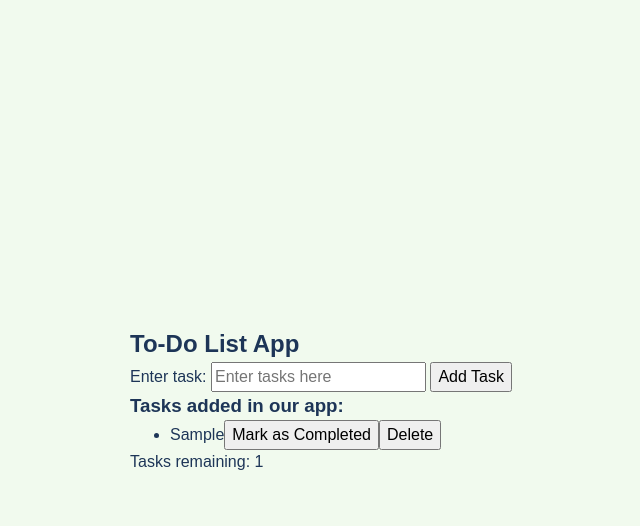
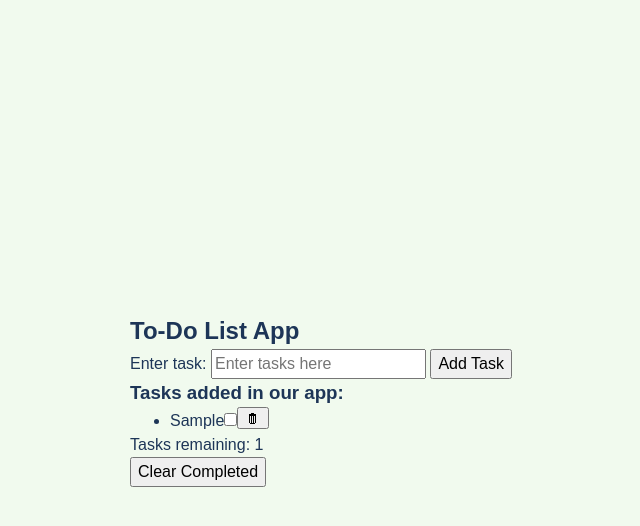
Before and after one commit to irm1005-itec1005-fall-2023/assignment-04-jt-ruddy, a plain HTML site: page index.html in a window 1280 px wide. Both pictures are taken after typing "Sample" into the empty fields and a click on the button "Add Task". Shown: the whole page, without its empty margins (319-959 px from the left). Drawn offline with Linux system fonts and the light colour scheme.

Commit message:
Add Changes

```diff
--- a/index.html
+++ b/index.html
@@ -20,30 +20,15 @@
   <!-- Set the main stylesheet -->
   <link rel="stylesheet" href="./style.css" />
 
-  <!-- Set the Favicon  -->
-  <link rel="icon" href="./images/favicon/rocket.svg" type="image/svg+xml" />
 </head>
 <body>
 
-  <!--
-
-    Assignment 04 - Finishing a Todo List App
-
-    Instructions:
-
-    Important checklist:
-
-    - Are users able to create and delete to do list items?
-    - Have you set a favicon? (included - but it's a rocket)
-    - Has a team member conducted a code review and left a GitHub Issue in your repo?
-    - Have you conducted a code review and left a GitHub Issue on your team member's repo?
-
-  -->
 
 <!-- Create a form with a submit button.
   Make a list that will display each item as they are added.
   The added elements must have buttons to mark them done and then delete them.
 -->
+
 
 <main>
 <section class="complete-form">
@@ -71,6 +56,8 @@
 
     <p id="task-count"></p>
 
+    <button id="clear-completed">Clear Completed</button>
+
   </section>
 
 </section>
--- a/script.js
+++ b/script.js
@@ -1,12 +1,6 @@
-/* Assignment 04: Finishing a Todo List App */
-
-// Backend of the code
-
 todoItems = [];
 
-
 function addToDoItem(text) {
-
   if (typeof text !== 'string') {
     console.error('Error: ' + text + ' is not a string. Text entered must be a String.');
     return;
@@ -39,7 +33,6 @@ function markToDoItemAsIncomplete(todoId) {
   }
 }
 
-
 function deleteToDoItem(todoId) {
   todoItems = todoItems.filter((todo) => todo.id !== todoId);
 }
@@ -53,6 +46,7 @@ document.addEventListener('DOMContentLoaded', function () {
   const taskInput = document.getElementById('name-input');
   const taskList = document.getElementById('task-items');
   const taskCount = document.getElementById('task-count');
+  const clearCompletedButton = document.getElementById('clear-completed');
 
   form.addEventListener('submit', function (event) {
     event.preventDefault();
@@ -65,42 +59,62 @@ document.addEventListener('DOMContentLoaded', function () {
     }
   });
 
+  clearCompletedButton.addEventListener('click', function () {
+    clearCompletedTasks();
+    displayTasks();
+  });
+
   function displayTasks() {
     taskList.innerHTML = '';
 
     todoItems.forEach(function (todo) {
       const li = document.createElement('li');
-        li.textContent = todo.text;
 
-        const completeButton = document.createElement('button');
 
-        completeButton.textContent = todo.completed ? 'Mark as Incomplete' : 'Mark as Completed';
 
-        completeButton.addEventListener('click', function () {
-            if (todo.completed) {
-                markToDoItemAsIncomplete(todo.id);
-              } else {
-                markToDoItemAsCompleted(todo.id);
-              }
+      const span = document.createElement('span');
+      span.textContent = todo.text;
+
+      li.appendChild(span);
+
+
+      const checkbox = document.createElement('input');
+      checkbox.type = 'checkbox';
+      checkbox.checked = todo.completed;
+      checkbox.addEventListener('change', function () {
+        toggleCompletion(todo.id);
         displayTasks();
       });
 
+      li.appendChild(checkbox);
+
       const deleteButton = document.createElement('button');
 
-        deleteButton.textContent = 'Delete';
+      const trashIcon = document.createElement('img');
+      trashIcon.src = './images/favicon/deleteB2.ico';
+      trashIcon.alt = 'Delete';
+
+      deleteButton.appendChild(trashIcon);
+
 
       deleteButton.addEventListener('click', function () {
         deleteToDoItem(todo.id);
         displayTasks();
       });
 
-        li.appendChild(completeButton);
       li.appendChild(deleteButton);
 
       taskList.appendChild(li);
     });
 
     updateTaskCount();
+  }
+
+  function toggleCompletion(todoId) {
+    const todoIndex = todoItems.findIndex((todo) => todo.id === todoId);
+    if (todoIndex !== -1) {
+      todoItems[todoIndex].completed = !todoItems[todoIndex].completed;
+    }
   }
 
   function updateTaskCount() {
```
Also changed, not shown: images/favicon/deleteB1.svg (added), images/favicon/deleteB2.ico (added). Lines whose indentation alone changed are shown as unchanged.
